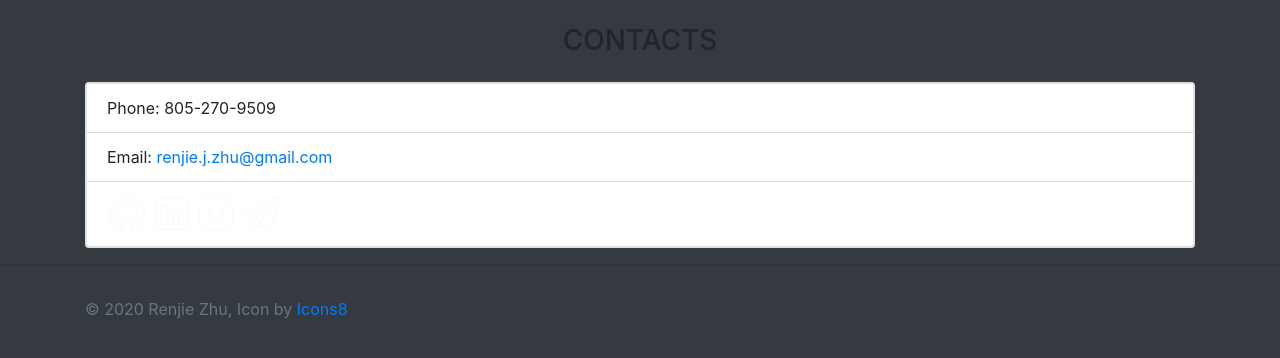
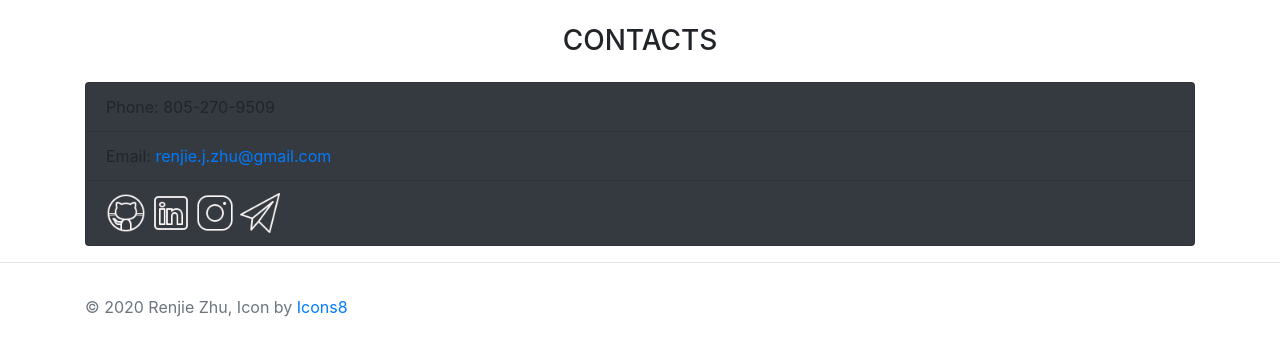
Before and after one commit to renjiezhu/django_portfolio, a Django app: page /contacts/ in a window 1280 px wide. Shown: the part 56-414 px from the top of the page. Run offline with Django 3.2, Linux system fonts and the light colour scheme; some libraries are stand-ins or nearby versions.

Commit message:
style changes

```diff
--- a/portfolio/templates/portfolio/base.html
+++ b/portfolio/templates/portfolio/base.html
@@ -5,6 +5,8 @@
 <head>
     <meta charset="UTF-8">
     <meta name="viewport" content="width=device-width, initial-scale=1.0">
+    <meta name="author" content="Renjie Zhu">
+    <meta name="description" content="Renjie Zhu's personal site">
 
     <link rel="stylesheet" href="https://stackpath.bootstrapcdn.com/bootstrap/4.5.0/css/bootstrap.min.css"
         integrity="sha384-9aIt2nRpC12Uk9gS9baDl411NQApFmC26EwAOH8WgZl5MYYxFfc+NcPb1dKGj7Sk" crossorigin="anonymous">
@@ -21,7 +23,7 @@
 
 </head>
 
-<body class='bg-dark'>
+<body class=''>
 
     {% include 'portfolio/navbar.html' %}
 
--- a/portfolio/templates/portfolio/contacts.html
+++ b/portfolio/templates/portfolio/contacts.html
@@ -3,11 +3,11 @@
 
 {% block content %}
 <h3 class="text-center text-uppercase my-4">Contacts</h3>
-<div class="card">
+
         <ul class="list-group group-flush">
-        <li class="list-group-item">Phone: 805-270-9509</li>
-        <li class="list-group-item">Email: <a href="mailto:renjie.j.zhu@gmail.com">renjie.j.zhu@gmail.com</a></li>
-        <li class="list-group-item">
+            <li class="list-group-item bg-dark">Phone: 805-270-9509</li>
+            <li class="list-group-item bg-dark">Email: <a href="mailto:renjie.j.zhu@gmail.com">renjie.j.zhu@gmail.com</a></li>
+            <li class="list-group-item bg-dark">
                 <a href="http://github.com/renjiezhu">
                     <img src="{% static 'images/icons8-github-50.png' %}" alt="github" height="40px" weight="40px">
                 </a>
@@ -22,6 +22,5 @@
                 </a>
             </li>
         </ul>
-</div>
 
 {% endblock content %}
```
Also changed, not shown: portfolio/templates/portfolio/experience.html (+9 -3 lines). Lines whose indentation alone changed are shown as unchanged.
